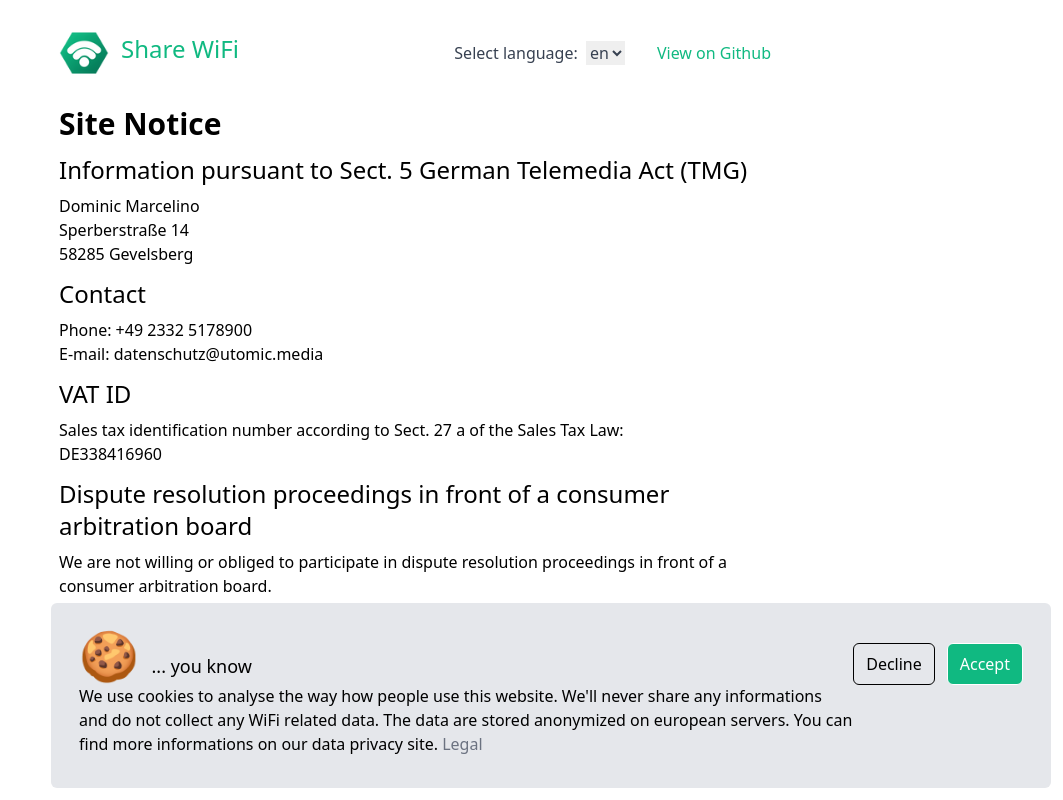
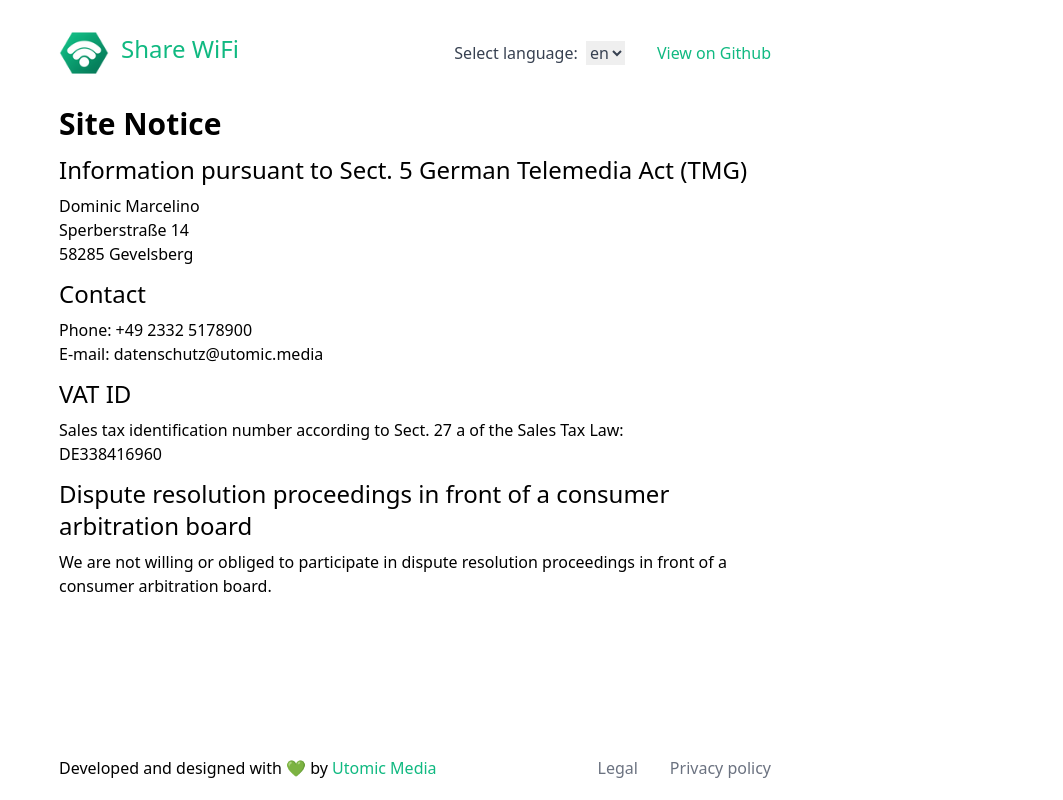
Before and after one commit to utomic-media/share-wifi-cool, a Vue app: page /legal in a window 1280 px wide. Shown: the whole page, without its empty margins (217-1280 px from the left). Built offline with nearby package versions, Linux system fonts and the light colour scheme.

Commit message:
Remove Matomo temporaroly (BUG)

```diff
--- a/src/App.vue
+++ b/src/App.vue
@@ -5,7 +5,6 @@
       <router-view/>
     </div>
     <TheFooter />
-    <TheAnalytics />
   </div>
 </template>
 
@@ -13,14 +12,12 @@
 import { defineComponent } from 'vue';
 import TheHeader from '@/components/core/TheHeader.vue';
 import TheFooter from '@/components/core/TheFooter.vue';
-import TheAnalytics from '@/components/core/TheAnalytics.vue';
 
 export default defineComponent({
   name: 'App',
   components: {
     TheHeader,
     TheFooter,
-    TheAnalytics,
   },
 });
 </script>
--- a/src/components/core/TheAnalytics.vue
+++ /dev/null
@@ -1,65 +0,0 @@
-<template>
-  <div
-    v-if="showBanner"
-    class="flex sm:flex-row flex-col fixed bottom-0 bg-gray-200 m-3 p-7 rounded-md">
-    <div class="mb-1">
-      <h3 class="text-lg mb-1">
-        <span class="text-5xl">
-          🍪
-        </span>
-        {{ $t('theAnalytics.title') }}
-      </h3>
-      {{ $t('theAnalytics.message') }}
-      <router-link :to="{ name: 'PrivacyPolicy' }" class="secondary">
-        {{ $t("theFooter.legal.legal") }}
-      </router-link>
-    </div>
-    <div class="flex flex-row">
-      <v-button
-        @click="declineCookies"
-        textStyle
-        class="mr-3"
-      >
-        {{ $t('theAnalytics.decline') }}
-      </v-button>
-
-      <v-button class="flex-grow" @click="acceptCookies" fullWidth>
-        {{ $t('theAnalytics.accept') }}
-      </v-button>
-    </div>
-  </div>
-</template>
-
-<script lang="ts">
-import { defineComponent, ref } from 'vue';
-import vButton from '@/components/base/v-Button.vue';
-import { initAnalytics } from '@/plugins/matomo/index';
-
-export default defineComponent({
-  name: 'TheAnalytics',
-  components: {
-    vButton,
-  },
-  // props: {
-    //
-  // },
-  setup() {
-    const showBanner = ref(true); // TODO: check if cookie on load already exists
-
-    const declineCookies = (() => {
-      showBanner.value = false;
-    });
-
-    const acceptCookies = (() => {
-      initAnalytics();
-      showBanner.value = false;
-    });
-
-    return { showBanner, declineCookies, acceptCookies };
-  },
-});
-</script>
-
-<style scoped lang="scss">
-
-</style>
--- a/src/plugins/matomo/index.ts
+++ /dev/null
@@ -1,35 +0,0 @@
-/* eslint-disable no-underscore-dangle */
-
-declare global {
-    interface Window {
-        _paq: Array<unknown>;
-    }
-}
-
-
-/**
- * Matomo
- */
-const _paq = window._paq || [];
-/* tracker methods like "setCustomDimension" should be called before "trackPageView" */
-_paq.push(['setDocumentTitle', `${document.domain}/${document.title}`]);
-_paq.push(['setCookieDomain', '*.sharewifi.cool']);
-_paq.push(['setDomains', ['*.sharewifi.cool', '*.sharewifi.cool']]);
-_paq.push(['trackPageView']);
-_paq.push(['enableLinkTracking']);
-
-// eslint-disable-next-line @typescript-eslint/explicit-module-boundary-types
-export function initAnalytics(): void {
-  const u = '//analytics.utomic.media/';
-  _paq.push(['setTrackerUrl', `${u}matomo.php`]);
-  _paq.push(['setSiteId', '3']);
-  const d = document;
-  const g = d.createElement('script');
-  const s = d.getElementsByTagName('script')[0];
-  g.type = 'text/javascript';
-  g.async = true;
-  g.src = `${u}matomo.js`;
-  s.parentNode?.insertBefore(g, s);
-}
-
-export default initAnalytics;
```
